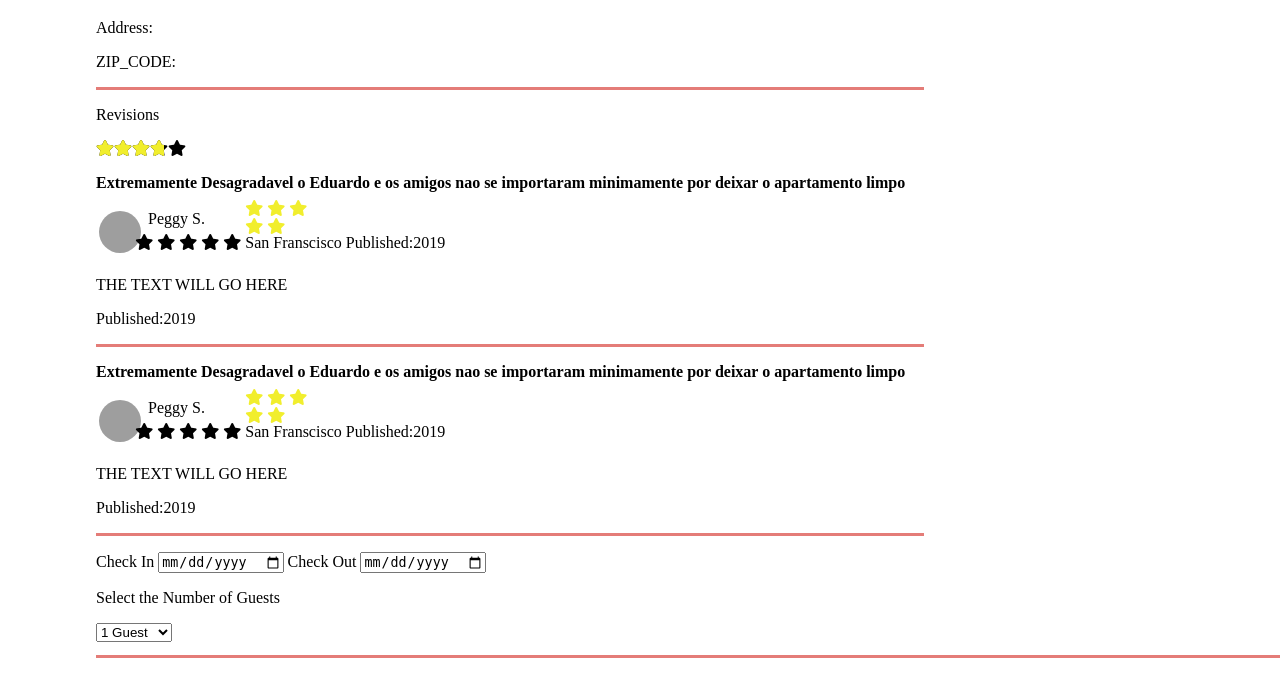
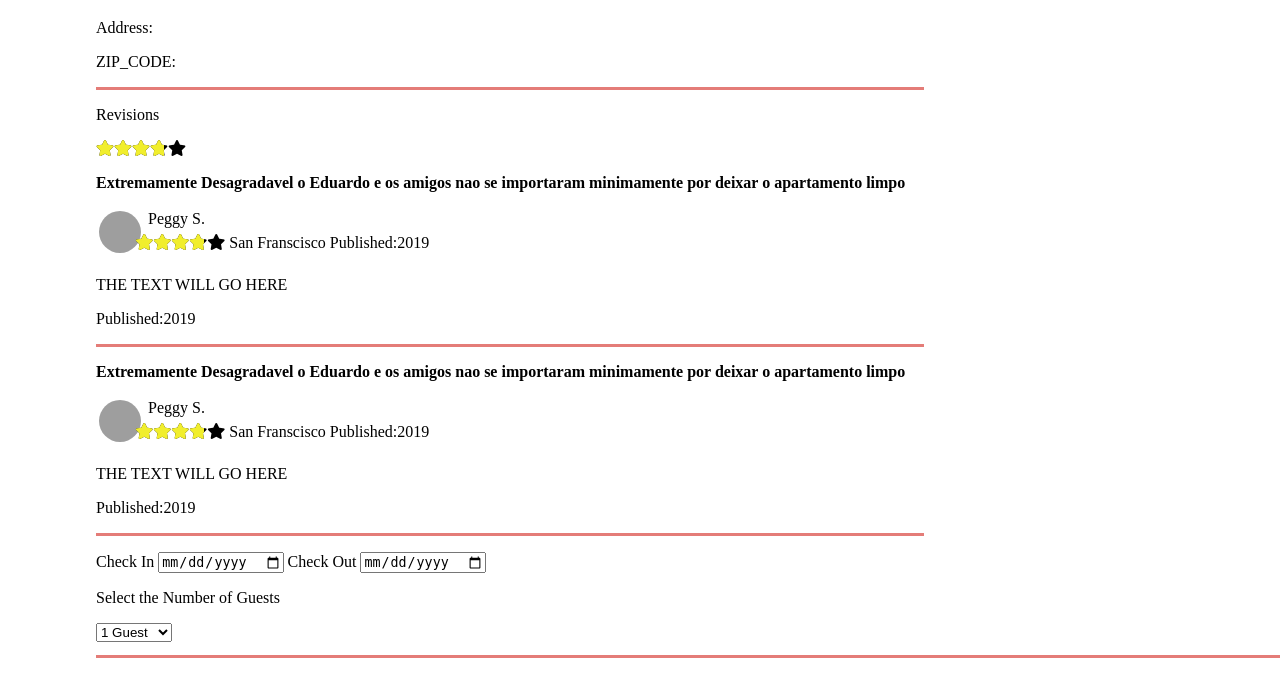
Before and after one commit to EduRibeiro00/AgencyTravels-feup-ltw, a PHP site: page /place_info.php in a window 1280 px wide. Shown: the part 1263-1950 px from the top of the page. Run offline with PHP 8.4, Linux system fonts and the light colour scheme; some libraries are stand-ins or nearby versions; grey boxes are pictures that could not be loaded.

Commit message:
My place Stars corrected

```diff
--- a/src/css/style.css
+++ b/src/css/style.css
@@ -825,6 +825,9 @@ footer a {
     padding-left: 3px;
     border-top:1em;
 }
+#Owner_info{
+    margin-top: 1em;
+}
 
 #Owner_info span {
     display: inline-block;
@@ -834,8 +837,8 @@ footer a {
 
 }
 #Book_Submit_Button{
-    margin-top:5%;
-    margin-left: 15%;
+    margin-top:1em;
+    margin-left: 6em;
 }
 #Pop_UP_Fast_Reservation img{
     width: 3em;
@@ -885,7 +888,7 @@ footer a {
     display: inline-block;
 }
 
-.Review_Header_Content div{
+.Review_Header_Content section{
     display: inline;
 }
 
--- a/src/pages/place_info.php
+++ b/src/pages/place_info.php
@@ -70,11 +70,9 @@
 
         <section id=Pop_UP_Fast_Reservation_Review_Short>
             <p>Price per night</p>
+            <p>65€</p>
 
                 <?php  draw_star_rating(3.8) ?>
-
-                <?php  draw_star_rating(3.8) ?>
-
 
         </section>
 
@@ -163,16 +161,14 @@
             <header>
                 <p>Revisions</p>
                 <?php  draw_star_rating(3.8) ?>
-                <?php draw_comment() ?>
-                <?php draw_comment() ?>
+            </header>
 
-            </header>
+            <?php draw_comment() ?>
+            <?php draw_comment() ?>
 
             <!--
                 Imprimir em PHP da DB
             -->
-
-
     </article>
 
     <article id="Avaiabilities">
--- a/src/templates/tpl_comment.php
+++ b/src/templates/tpl_comment.php
@@ -12,22 +12,24 @@ function draw_comment(){ ?>
 
         <p class="Review_Text_Title">Extremamente Desagradavel o Eduardo e os amigos nao se importaram minimamente por deixar o apartamento limpo</p>
         <!--//TODO: Implement imported from db-->
-        <div class="Review_Header_Content">
+        <section class="Review_Header_Content">
 
             <img class="Comment_Author_Img" src="https://ligaportuguesa.pt/wp-content/uploads/2019/03/marega.jpg">
-            <div class="Review_Header_First_Line">
+            <section class="Review_Header_First_Line">
                 <!--//TODO: Implement imported from db-->
                 <p class="Review_Name_Author">Peggy S. </p>
-            </div>
+            </section>
 
-            <div class="Review_Header_Second_Line">
+
+            <section class="Review_Header_Second_Line">
+
                 <?php  draw_star_rating(3.8) ?>
-                <p class="Review_Start_Rating"><!--//TODO:IMPLEMENT THE STARS--></p>
+
                 <!--//TODO: Implement imported from db-->
                 <p class="Review_Author_Location">San Franscisco</p>
                 <p class="Review_Date">Published:2019</p>
-            </div>
-        </div>
+            </section>
+        </section>
     </header>
 
     <article class="Review_Text">
```
